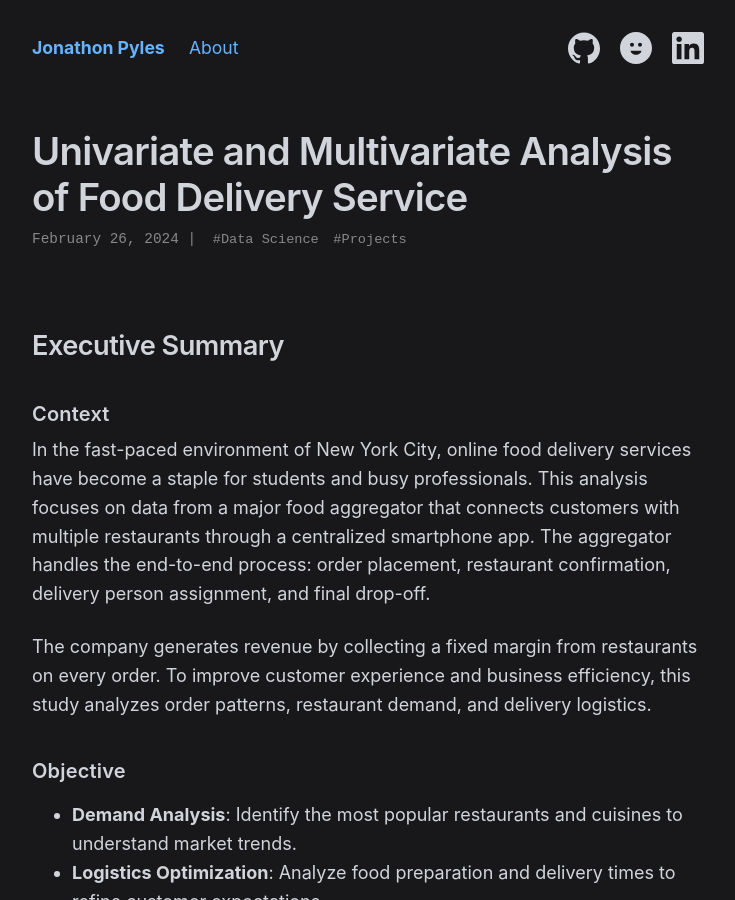
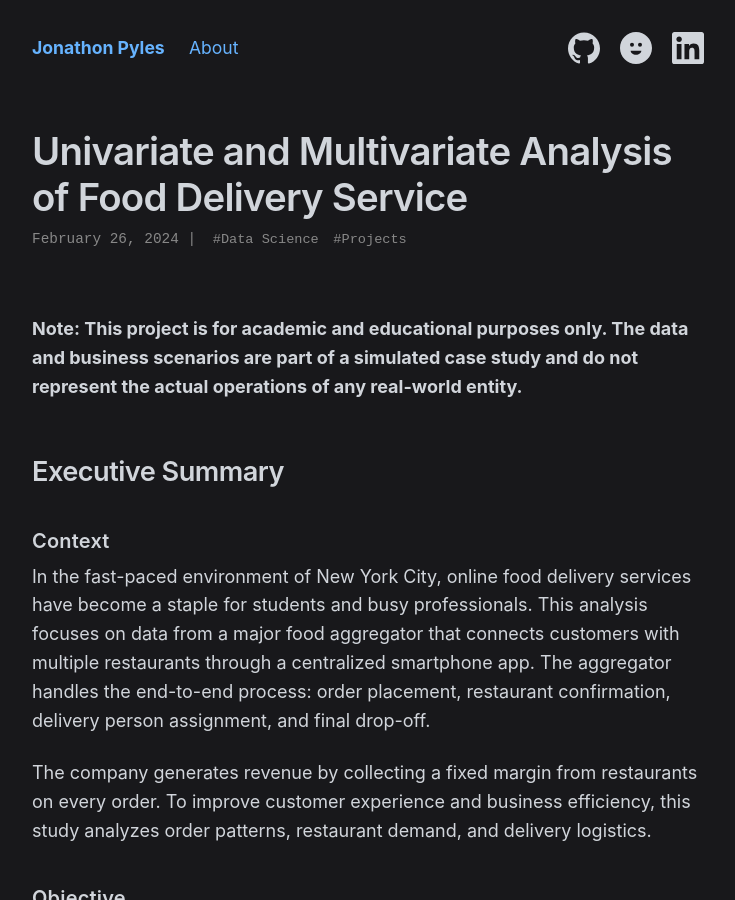
Before and after one commit to JNPyles/JNPyles.github.io, a Jekyll site: the page built from _posts/2024/2024-02-26-Univariate-Multivariate-Analysis-Food-Delivery.md, in a window 1280 px wide and 900 px high. Shown: the whole window, without its empty margins (272-1007 px from the left). Built offline with Jekyll 4.4.1, drawn with Linux system fonts in a browser that asks for light colours; nearby versions of some CDN libraries.

Commit message:
Website Updates

```diff
--- a/_posts/2024/2024-02-26-Univariate-Multivariate-Analysis-Food-Delivery.md
+++ b/_posts/2024/2024-02-26-Univariate-Multivariate-Analysis-Food-Delivery.md
@@ -3,6 +3,8 @@ title: "Univariate and Multivariate Analysis of Food Delivery Service"
 date: 2024-02-26
 tags: [Data Science, Projects]
 ---
+**Note: This project is for academic and educational purposes only. The data and business scenarios are part of a simulated case study and do not represent the actual operations of any real-world entity.**
+
 ## Executive Summary
 
 ### Context
```
Also changed, not shown: _posts/2024/2024-04-13-Machine-Learning-Targeted-Marketing.md (+1 -0 lines), _posts/2024/2024-06-04-Bank-Churn-Prediction.md (+2 -0 lines).
